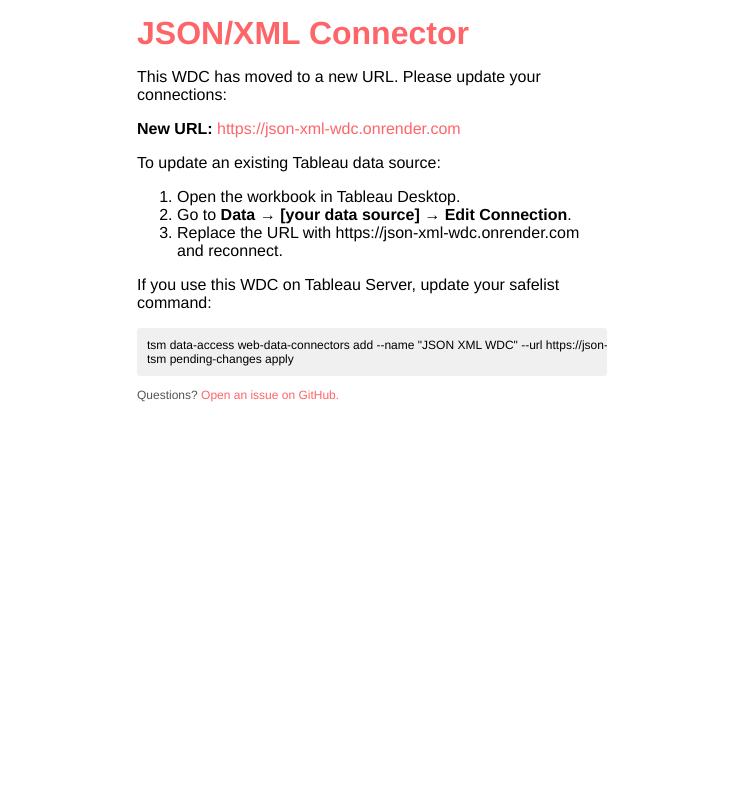
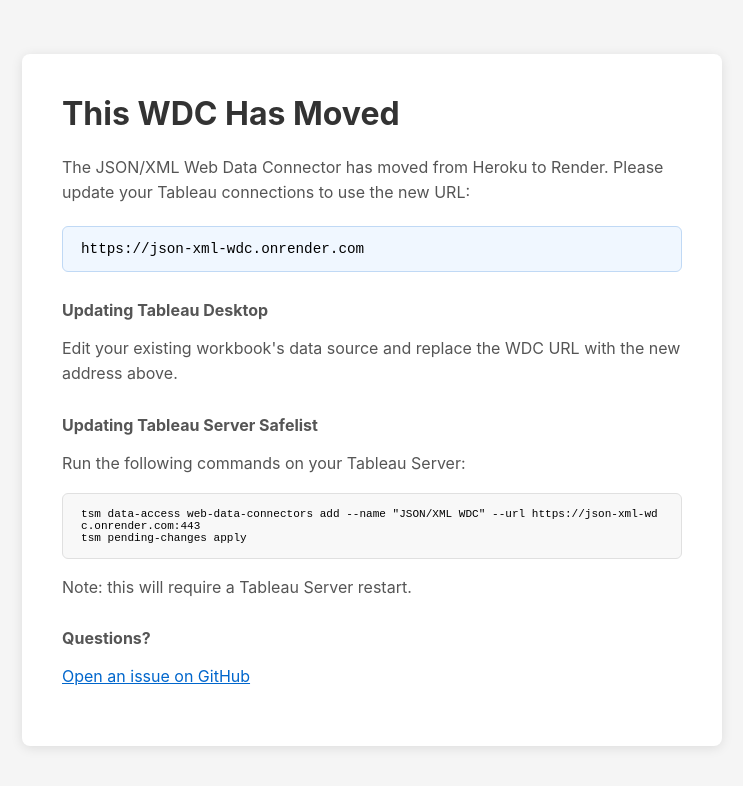
Before and after one commit to KeshiaRose/JSON-XML-WDC, a website: page views/migrate.html in a window 1280 px wide. Shown: the whole page, without its empty margins (268-1011 px from the left). Drawn offline with Linux system fonts and the light colour scheme.

Commit message:
Update migration

```diff
--- a/views/migrate.html
+++ b/views/migrate.html
@@ -2,33 +2,80 @@
 <html lang="en">
   <head>
     <meta charset="utf-8" />
-    <title>JSON/XML Web Data Connector — Moved</title>
+    <title>JSON/XML WDC Has Moved</title>
     <meta http-equiv="X-UA-Compatible" content="IE=edge" />
     <meta name="viewport" content="width=device-width, initial-scale=1" />
-    <link rel="stylesheet" href="/style.css" />
+    <style>
+      body {
+        font-family: -apple-system, BlinkMacSystemFont, "Segoe UI", Roboto, sans-serif;
+        background: #f5f5f5;
+        margin: 0;
+        padding: 0;
+        display: flex;
+        justify-content: center;
+        align-items: center;
+        min-height: 100vh;
+      }
+      .card {
+        background: white;
+        border-radius: 8px;
+        box-shadow: 0 2px 12px rgba(0,0,0,0.1);
+        padding: 40px;
+        max-width: 620px;
+        width: 100%;
+        margin: 20px;
+      }
+      h1 { margin-top: 0; color: #333; }
+      .new-url {
+        background: #f0f7ff;
+        border: 1px solid #c0d9f5;
+        border-radius: 6px;
+        padding: 14px 18px;
+        font-family: monospace;
+        font-size: 1.1em;
+        word-break: break-all;
+        margin: 20px 0;
+      }
+      h2 { color: #555; font-size: 1em; margin-top: 28px; }
+      pre {
+        background: #f8f8f8;
+        border: 1px solid #e0e0e0;
+        border-radius: 6px;
+        padding: 14px 18px;
+        font-size: 0.85em;
+        overflow-x: auto;
+        white-space: pre-wrap;
+        word-break: break-all;
+      }
+      p { color: #555; line-height: 1.6; }
+      a { color: #0066cc; }
+    </style>
   </head>
   <body>
-    <div class="container">
-      <div class="card">
-        <span class="header">JSON/XML Connector</span>
-        <p>This WDC has moved to a new URL. Please update your connections:</p>
-        <p style="word-break:break-all;">
-          <strong>New URL:</strong>
-          <a href="https://json-xml-wdc.onrender.com" target="_blank">
-            https://json-xml-wdc.onrender.com
-          </a>
-        </p>
-        <p>To update an existing Tableau data source:</p>
-        <ol>
-          <li>Open the workbook in Tableau Desktop.</li>
-          <li>Go to <strong>Data &rarr; [your data source] &rarr; Edit Connection</strong>.</li>
-          <li>Replace the URL with <code>https://json-xml-wdc.onrender.com</code> and reconnect.</li>
-        </ol>
-        <p>If you use this WDC on Tableau Server, update your safelist command:</p>
-        <pre style="background:#f0f0f0;padding:10px;border-radius:3px;font-size:12px;overflow-x:auto;">tsm data-access web-data-connectors add --name "JSON XML WDC" --url https://json-xml-wdc.onrender.com:443
+    <div class="card">
+      <h1>This WDC Has Moved</h1>
+      <p>
+        The JSON/XML Web Data Connector has moved from Heroku to Render. Please
+        update your Tableau connections to use the new URL:
+      </p>
+      <div class="new-url">https://json-xml-wdc.onrender.com</div>
+
+      <h2>Updating Tableau Desktop</h2>
+      <p>
+        Edit your existing workbook's data source and replace the WDC URL with
+        the new address above.
+      </p>
+
+      <h2>Updating Tableau Server Safelist</h2>
+      <p>Run the following commands on your Tableau Server:</p>
+      <pre>tsm data-access web-data-connectors add --name "JSON/XML WDC" --url https://json-xml-wdc.onrender.com:443
 tsm pending-changes apply</pre>
-        <p class="small">Questions? <a href="https://github.com/KeshiaRose/JSON-XML-WDC/issues/new">Open an issue on GitHub.</a></p>
-      </div>
+      <p>Note: this will require a Tableau Server restart.</p>
+
+      <h2>Questions?</h2>
+      <p>
+        <a href="https://github.com/KeshiaRose/json-xml-wdc/issues/new" target="_blank">Open an issue on GitHub</a>
+      </p>
     </div>
   </body>
 </html>
```
Also changed, not shown: README.md.
